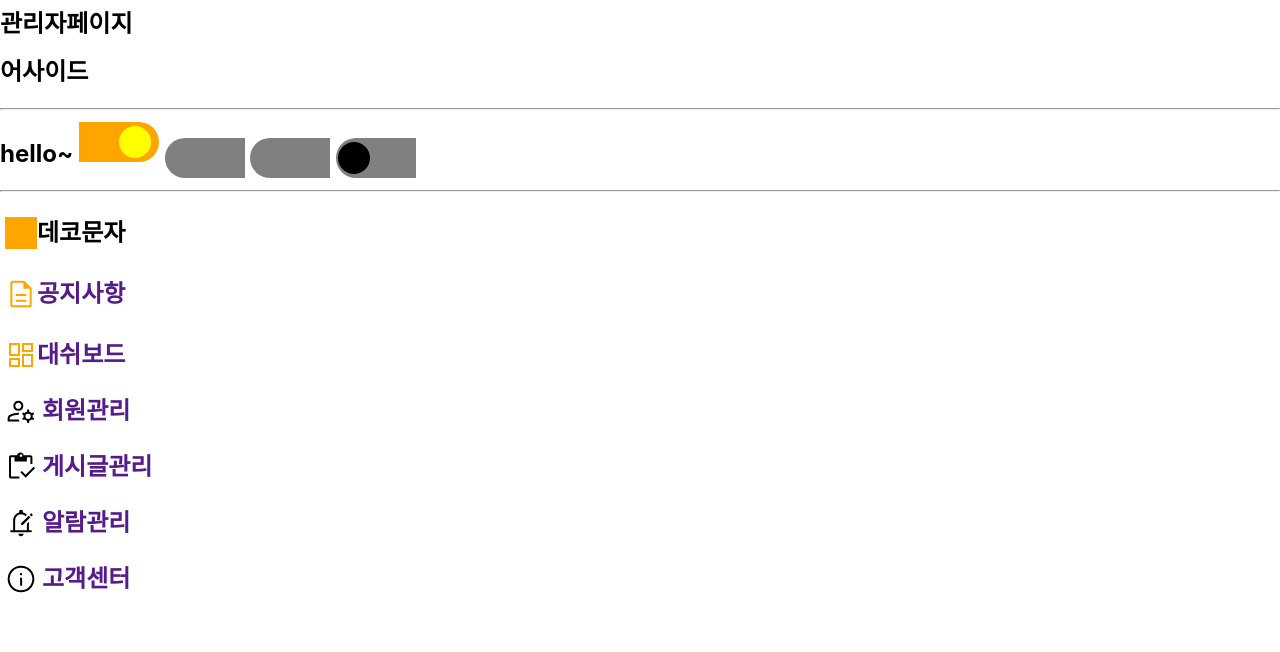
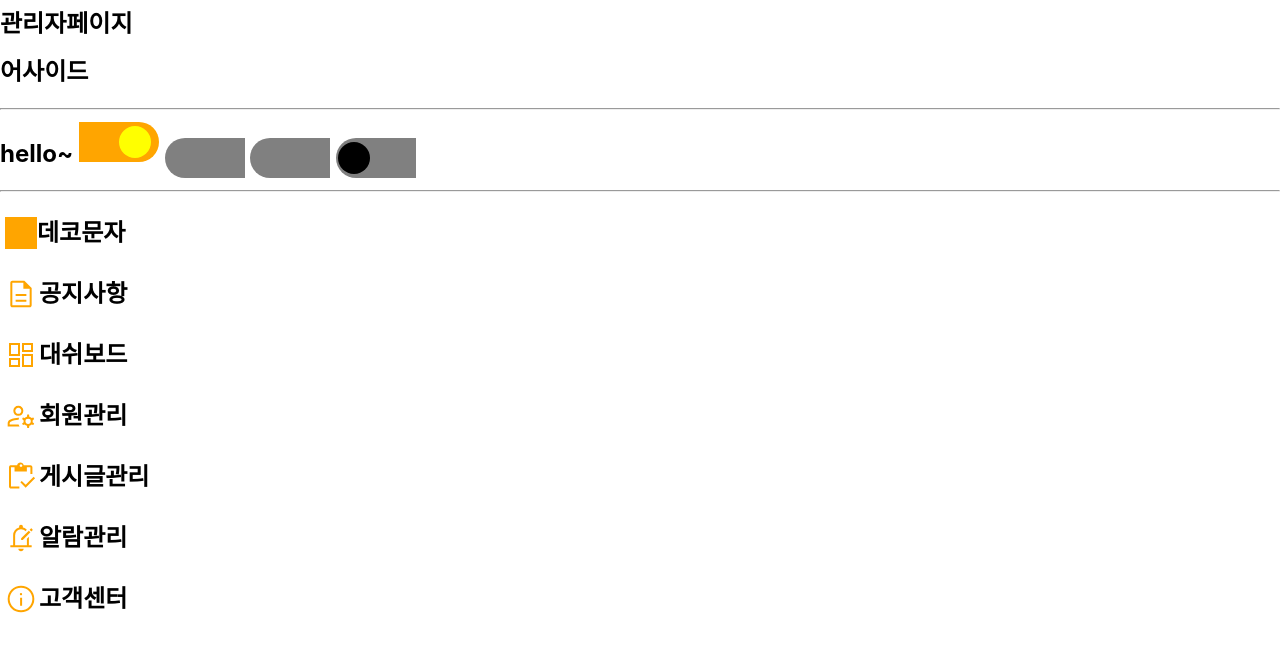
Before and after one commit to choijinsoon/rland-html, a plain HTML site: page admin/notice/list.html in a window 1280 px wide. Drawn offline with Linux system fonts and the light colour scheme.

Commit message:
finish deco.css

```diff
--- a/admin/notice/list.html
+++ b/admin/notice/list.html
@@ -31,10 +31,10 @@
         <ul>
             <li><a class="deco deco-note" href="">공지사항</a></li>
             <li><a class="deco deco-dashboard" href="">대쉬보드</a></li>
-            <li><a class="deco-user-manage" href="">회원관리</a></li>
-            <li><a class="deco-notice-manage" href="">게시글관리</a></li>
-            <li><a class="deco-alarm-manage" href="">알람관리</a></li>
-            <li><a class="deco-info" href="">고객센터</a></li>
+            <li><a class="deco deco-user-manage" href="">회원관리</a></li>
+            <li><a class="deco deco-notice-manage" href="">게시글관리</a></li>
+            <li><a class="deco deco-alarm-manage" href="">알람관리</a></li>
+            <li><a class="deco deco-info" href="">고객센터</a></li>
         </ul>
     </main>
 </body>
--- a/css/admin/deco.css
+++ b/css/admin/deco.css
@@ -30,61 +30,26 @@
 }
 
 .deco-note::before{
+    margin-right: 2px;
     -webkit-mask-image: url(/image/notice.svg);
 }
-
 .deco-dashboard::before{
+    margin-right: 2px;
     -webkit-mask-image: url(/image/dashboard.svg);
 }
-.deco-user-manage{
-    display: inline-flex;
-    justify-content: center;
-    align-items: center;
-}
 .deco-user-manage::before{
-    content: "";
-    display: inline-block;
-    width: 32px;
-    height: 32px;
-    margin: 0 5px;
-    background: url(/image/user-manage.svg) no-repeat center/contain;
-}
-.deco-notice-manage{
-    display: inline-flex;
-    justify-content: center;
-    align-items: center;
+    margin-right: 2px;
+    -webkit-mask-image: url(/image/user-manage.svg);
 }
 .deco-notice-manage::before{
-    content: "";
-    display: inline-block;
-    width: 32px;
-    height: 32px;
-    margin: 0 5px;
-    background: url(/image/inventory.svg) no-repeat center/contain;
-}
-.deco-alarm-manage{
-    display: inline-flex;
-    justify-content: center;
-    align-items: center;
+    margin-right: 2px;
+    -webkit-mask-image: url(/image/notice-manage.svg);
 }
 .deco-alarm-manage::before{
-    content: "";
-    display: inline-block;
-    width: 32px;
-    height: 32px;
-    margin: 0 5px;
-    background: url(/image/alarm-manage.svg) no-repeat center/contain;
-}
-.deco-info{
-    display: inline-flex;
-    justify-content: center;
-    align-items: center;
+    margin-right: 2px;
+    -webkit-mask-image: url(/image/alarm-manage.svg);
 }
 .deco-info::before{
-    content: "";
-    display: inline-block;
-    width: 32px;
-    height: 32px;
-    margin: 0 5px;
-    background: url(/image/info.svg) no-repeat center/contain;
+    margin-right: 2px;
+    -webkit-mask-image: url(/image/info.svg);
 }
--- a/css/admin/style.css
+++ b/css/admin/style.css
@@ -13,3 +13,6 @@ body{
     line-height: 48px;
     color: var(--color-text);
 }
+
+a{
+}
--- a/css/reset.css
+++ b/css/reset.css
@@ -8,4 +8,5 @@ li{
 }
 a{
     text-decoration: none;
+    color: inherit;
 }
```
Also changed, not shown: image/notice-manage.svg (renamed from image/inventory.svg).
